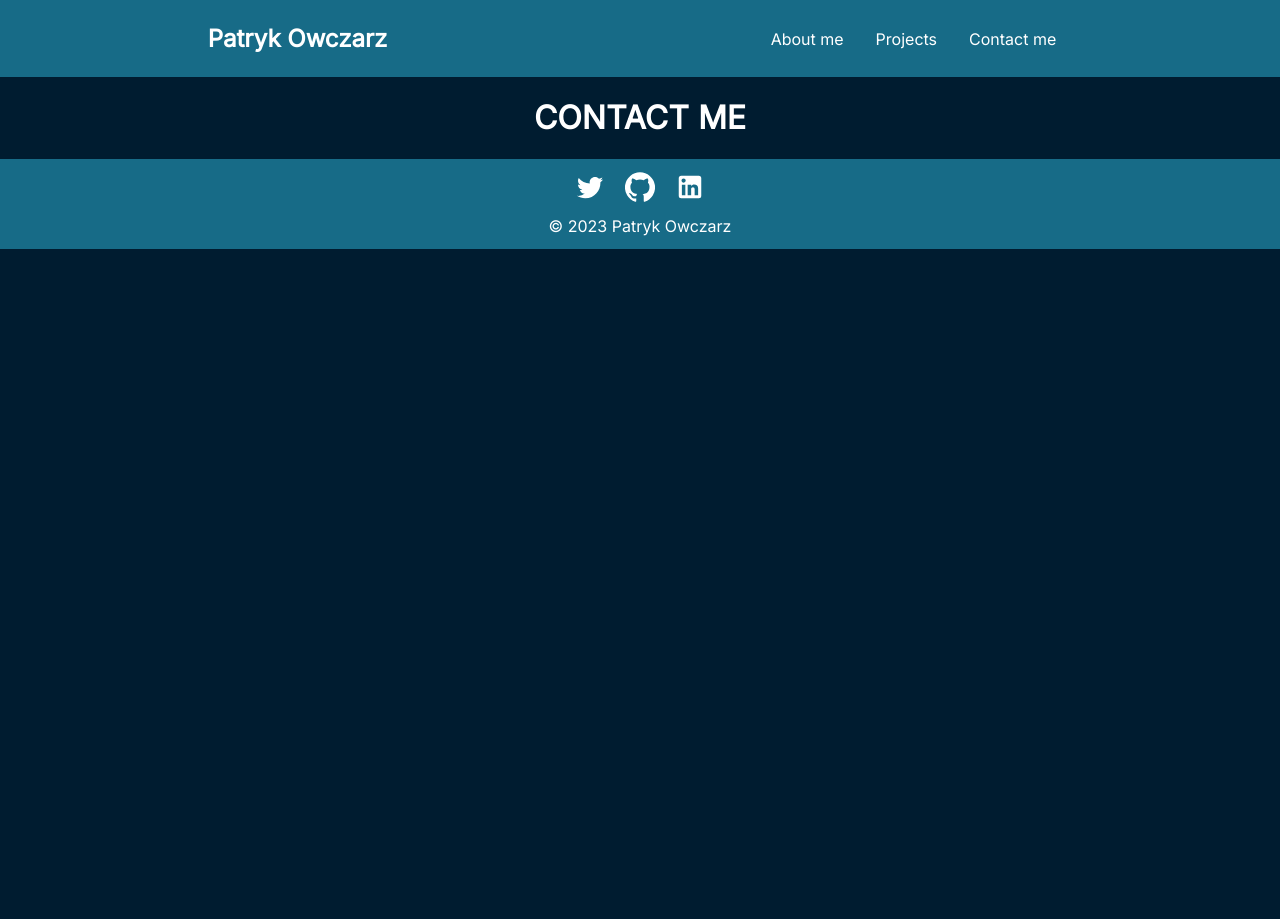
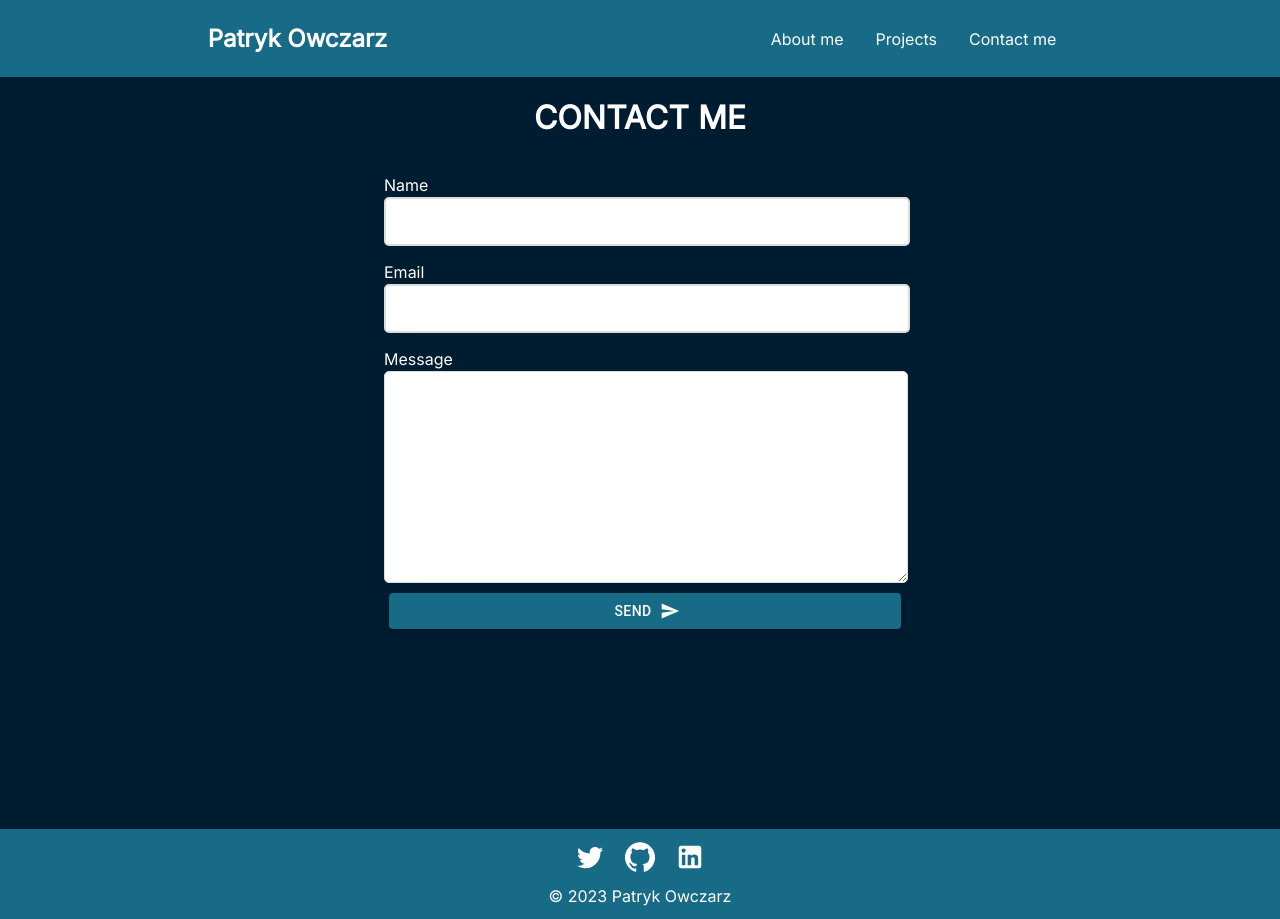
Before and after one commit to PatrykOwczarz/my-porftolio-v1, a React (Create React App) app: page /contact in a window 1280 px wide. Before the commit the page ends 800 px from the top, so only its background shows below. Built offline with nearby package versions, Linux system fonts and the light colour scheme.

Commit message:
Implemented Contact me page using EmailJS

```diff
--- a/package.json
+++ b/package.json
@@ -3,6 +3,7 @@
   "version": "0.1.0",
   "private": true,
   "dependencies": {
+    "@emailjs/browser": "^3.11.0",
     "@material-ui/core": "^4.12.4",
     "@material-ui/icons": "^4.11.3",
     "@testing-library/jest-dom": "^5.16.5",
--- a/src/pages/Contact.js
+++ b/src/pages/Contact.js
@@ -1,11 +1,50 @@
-import React from 'react';
+import React, { useRef } from 'react';
+import emailjs from '@emailjs/browser';
+import '../styles/Contact.css'
+import Button from '@material-ui/core/Button';
+import SendIcon from '@material-ui/icons/Send';
 
+/*
+Created using Emailjs.com (https://www.emailjs.com/)
+This template was used to create this form functionality: https://www.emailjs.com/docs/examples/reactjs/
+*/
 
 function Contact() {
 
+    const form = useRef();
+
+    const sendEmail = (e) => {
+      e.preventDefault();
+
+      emailjs.sendForm('Service ID', 'Template ID', form.current, 'User ID')
+        .then((result) => {
+            console.log(result.text);
+            console.log("message sent");
+            e.target.reset();
+        }, (error) => {
+            console.log(error.text);
+        });
+    };
+
     return (
-        <div>
+        <div className="contact">
             <h1>CONTACT ME</h1>
+            <form ref={form} onSubmit={sendEmail} className="contactForm">
+                <label>Name</label>
+                <input type="text" name="user_name" />
+                <label>Email</label>
+                <input type="email" name="user_email" />
+                <label>Message</label>
+                <textarea name="message" />
+                <Button
+                    variant="contained"
+                    color="primary"
+                    endIcon={<SendIcon/>}
+                    type="submit"
+                >
+                    Send
+                </Button>
+            </form>
         </div>
     )
 };
--- a/src/pages/Home.js
+++ b/src/pages/Home.js
@@ -10,7 +10,7 @@ function Home() {
         <div className='aboutMe'>
             <div className='details'>
                 <div className='myPicture'>
-                    <img src={ProfilePic} alt="Profile Picture" width="200" height="200"/>
+                    <img src={ProfilePic} alt="Profile" width="200" height="200"/>
                 </div>
                 <div className='textDetails'>
                     <h1>Patryk Owcarz</h1>
--- a/src/styles/Contact.css
+++ b/src/styles/Contact.css
@@ -0,0 +1,63 @@
+.contact {
+    display: flex;
+    justify-content: center;
+    align-items: center;
+    flex-direction: column;
+}
+
+.contact form {
+    display: flex;
+    align-items: flex-start;
+    flex-direction: column;
+    width: 40%;
+    font-size: 16px;
+    margin-bottom: 200px;
+}
+
+.contact input {
+    width: 100%;
+    height: 35px;
+    outline: none;
+    border-radius: 5px;
+    border: 2px solid rgb(220, 220, 220);
+    padding: 5px;
+
+    &:focus {
+        border: 2px solid rgba(0, 206, 158, 1);
+    }
+}
+
+.contact textarea {
+
+    max-width: 100%;
+    min-width: 100%;
+    width: 100%;
+    max-height: 200px;
+    min-height: 200px;
+    outline: none;
+    padding: 5px;
+    border-radius: 5px;
+    border: 1px solid rgb(220, 220, 220);
+
+    &:focus {
+        border: 2px solid rgba(0, 206, 158, 1);
+    }
+}
+
+.contact label {
+    margin: 1rem 0 2px 0;
+}
+
+.contact Button {
+    margin: 10px 5px 0px 5px;
+    background-color: #176B87;
+    width: 100%;
+
+}
+
+@media (max-width: 700px) {
+    .contact form {
+        width: 50%;
+    }
+
+}
--- a/src/styles/Home.css
+++ b/src/styles/Home.css
@@ -3,7 +3,7 @@
     flex-direction: column;
     justify-content: center;
     align-items: center;
-    height: 83vh;
+    /*height: 83vh;*/
 }
 
 .aboutMe a:hover {
```
Also changed, not shown: 1 other file (tests, documents, lock files or other folders).
